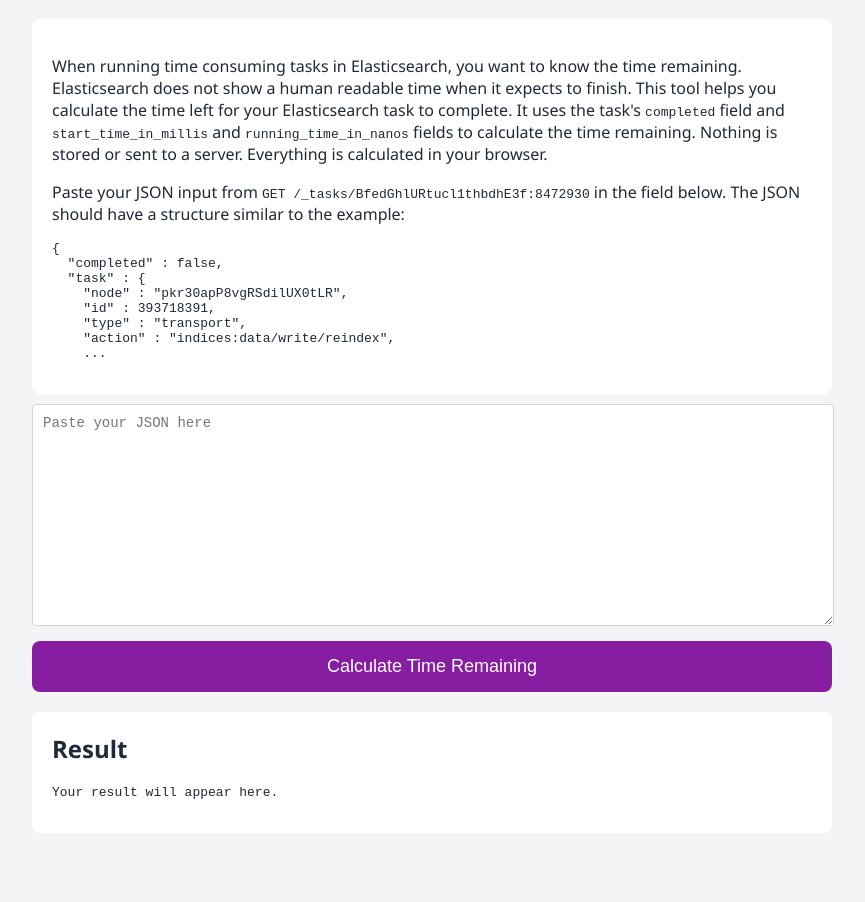
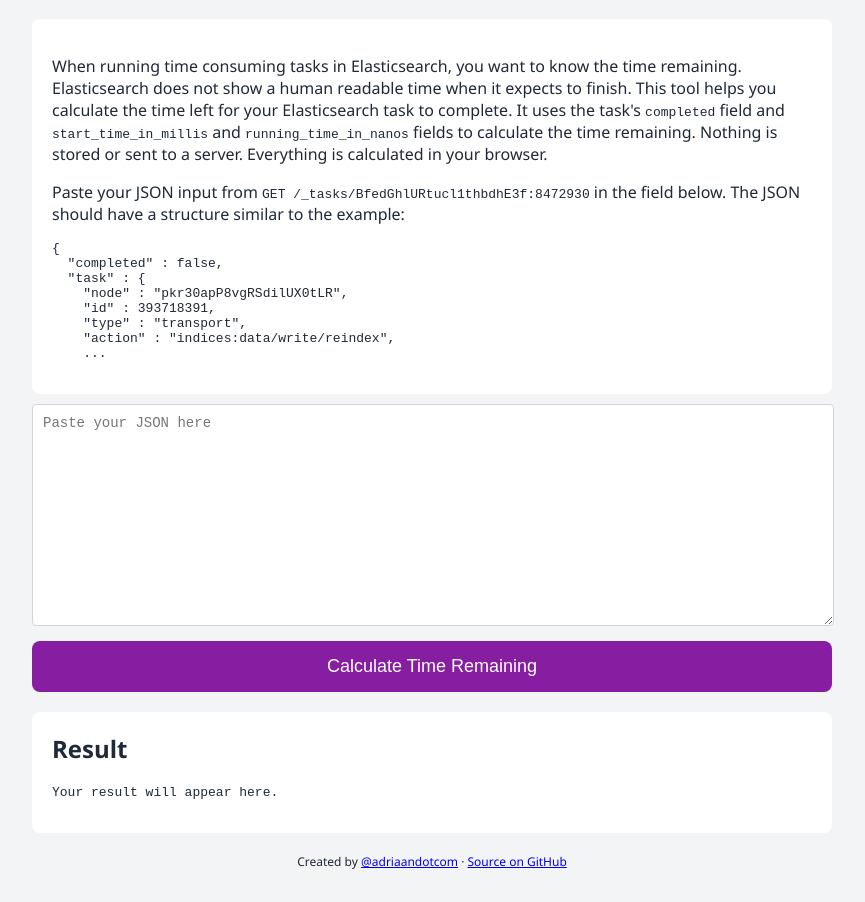
Before and after one commit to adriaandotcom/calculateelasticsearchtaskremaining.com, a plain HTML site: page index.html in a window 1280 px wide. Shown: the part 87-989 px from the top of the page, without its empty margins (208-1073 px from the left). Before the commit the page ends 940 px from the top, so only its background shows below. Drawn offline with Linux system fonts and the light colour scheme.

Commit message:
Add links to x.com and github

```diff
--- a/index.html
+++ b/index.html
@@ -71,6 +71,25 @@
       </div>
     </div>
 
+    <footer>
+      <p>
+        Created by
+        <a
+          href="https://x.com/adriaandotcom"
+          target="_blank"
+          rel="noopener noreferrer"
+          >@adriaandotcom</a
+        >
+        &middot;
+        <a
+          href="https://github.com/adriaandotcom/elastictaskremaining.com"
+          target="_blank"
+          rel="noopener noreferrer"
+          >Source on GitHub</a
+        >
+      </p>
+    </footer>
+
     <script src="/script.js"></script>
   </body>
 </html>
--- a/styles.css
+++ b/styles.css
@@ -79,6 +79,12 @@ button:hover {
   white-space: pre-wrap;
 }
 
+footer {
+  text-align: center;
+  margin-top: 20px;
+  font-size: 12px;
+}
+
 @media (prefers-color-scheme: dark) {
   body {
     background-color: var(--background-color-dark);
```
